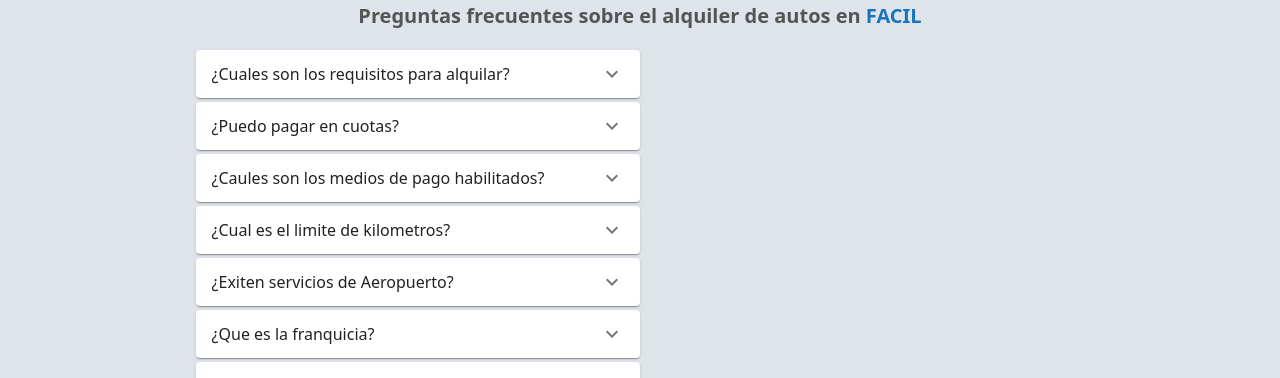
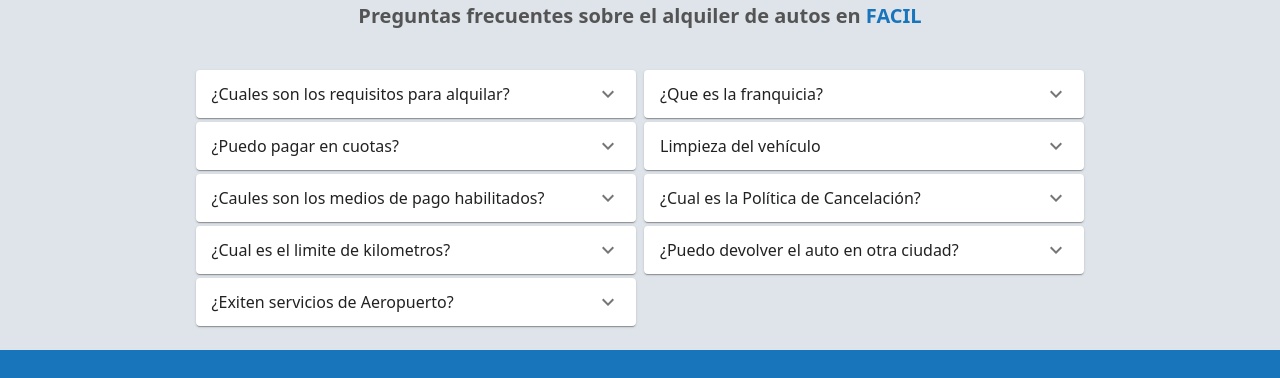
Before and after one commit to DeeRo-dev/facil-web, a React (Vite) app: page /faqs in a window 1280 px wide. Shown: the part 558-936 px from the top of the page. Built offline with nearby package versions, Linux system fonts and the light colour scheme.

Commit message:
Se acomodo el acordion

```diff
--- a/src/pages/Faqs/Faqs.tsx
+++ b/src/pages/Faqs/Faqs.tsx
@@ -39,15 +39,16 @@
           Preguntas frecuentes sobre el alquiler de autos en{" "}
           <span className="text-primary">FACIL</span>
         </h2>
-        <div className="flex flex-row w-5/6">
-          <div className="w-1/2">
+        <div className="flex flex-row w-5/6 ">
+          <div className="w-full my-5 grid grid-cols-2 gap-2">
+            <div className="col-span-1">
               <AccordionInput
                 title="¿Cuales son los requisitos para alquilar?"
                 parrafo="Debe presentar documento, licencia de conducir vigente y una tarjeta de crédito visa, mastercard, american express, dinners, con un cupo disponible del monto de la franquicia."
               />
               <AccordionInput
                 title="¿Puedo pagar en cuotas?"
-              parrafo="Para el pago de su reserva en cuotas es necesario le enviemos un link de pago vía whatsapp, por favor haga su reserva y antes de abonar envienos un mensaje para que le enviemos el link de pago."
+                parrafo="Para el pago de su reserva en cuotas es necesario le enviemos un link de pago vía whatsapp, por favor haga su reserva y antes de abonar envíenos un mensaje para que le enviemos el link de pago."
               />
               <AccordionInput
                 title="¿Caules son los medios de pago habilitados?"
@@ -55,32 +56,32 @@
               />
               <AccordionInput
                 title="¿Cual es el limite de kilometros?"
-              parrafo="Sistema Smart, un precio para cada necesidad!. Las tarifas mínimas incluyen 100 km. diarios y puede agregar de a 100 km. por día extra.
-De esta forma solo abona por el uso que le de al vehículo"
+                parrafo="Sistema Smart, un precio para cada necesidad!. Las tarifas mínimas incluyen 100 km. diarios y puede agregar de a 100 km. por día extra. De esta forma solo abona por el uso que le de al vehículo."
               />
                   <AccordionInput
                 title="¿Exiten servicios de Aeropuerto?"
-              parrafo="Contamos con oficinas en el Aeropuerto de San Juan.
-También hacemos entregas y recepciones en los aeropuertos de Mendoza y La Rioja"
+                parrafo="Contamos con oficinas en el Aeropuerto de San Juan. También hacemos entregas y recepciones en los aeropuertos de Mendoza y La Rioja."
               />
+            </div>
+            <div className="col-span-1">
+
               <AccordionInput
                 title="¿Que es la franquicia?"
-              parrafo="Cuanto usted alquila con nosotros automáticamente obtiene un seguro todo riesgo con franquicia, la franquicia es el monto máximo que abona en caso de siniestro que varia según el modelo que alquile."
+                parrafo="Cuando usted alquila con nosotros automáticamente obtiene un seguro todo riesgo con franquicia, la franquicia es el monto máximo que abona en caso de siniestro que varía según el modelo que alquile."
               />
               <AccordionInput
                 title="Limpieza del vehículo"
-              parrafo="Luego de cada alquiler, nuestras unidades ademas de pasar por el lavadero, son verificados todos los fluidos y presión de neumáticos."
+                parrafo="Luego de cada alquiler, nuestras unidades además de pasar por el lavadero, son verificados todos los fluidos y presión de neumáticos."
               />
               <AccordionInput
-              title="¿Caul es la Política de Cancelación?"
-              parrafo="Reembolso Total:Para obtener un reembolso total del precio abonado, la cancelación debe realizarse en un plazo de 24 horas desde que se hace la reserva y al menos 45 días completos antes de la hora local de entrega del vehículo.
-Reembolso 50%:Para obtener un reembolso del 50% del precio abonado, la cancelación debe realizarse al menos 30 días completos antes de la hora local de entrega del vehículo.
-Recuerde que puede abonar una seña del 30% para realizar su reserva y que la misma no es reembolsable bajo ninguna circunstancia"
+                title="¿Cual es la Política de Cancelación?"
+                parrafo="Reembolso Total: Para obtener un reembolso total del precio abonado, la cancelación debe realizarse en un plazo de 24 horas desde que se hace la reserva y al menos 45 días completos antes de la hora local de entrega del vehículo. Reembolso 50%: Para obtener un reembolso del 50% del precio abonado, la cancelación debe realizarse al menos 30 días completos antes de la hora local de entrega del vehículo. Recuerde que puede abonar una seña del 30% para realizar su reserva y que la misma no es reembolsable bajo ninguna circunstancia."
               />
               <AccordionInput
                 title="¿Puedo devolver el auto en otra ciudad?"
-              parrafo="Si puede devolverlo en las ciudades que tenemos oficina pero abonando un costo extra que varia según la ciudad."
+                parrafo="Si puede devolverlo en las ciudades que tenemos oficina pero abonando un costo extra que varía según la ciudad."
               />
+            </div>
           </div>
         </div>
       </div>
```
Lines whose indentation alone changed are shown as unchanged.
